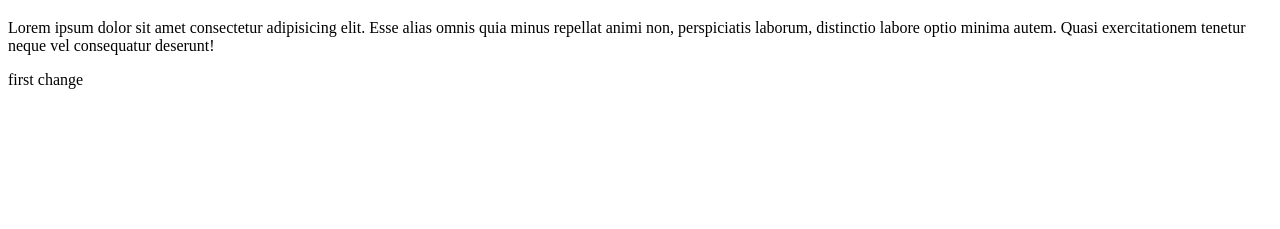
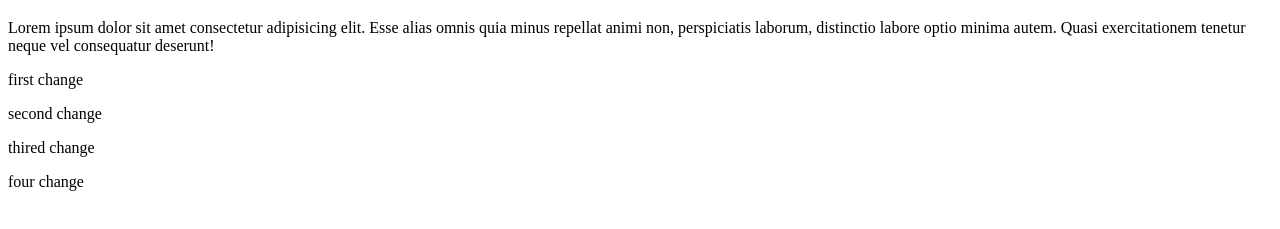
Before and after one commit to Ali-coder1996/jenkins-nginx, a plain HTML site: page index.html in a window 1280 px wide. Shown: the part 61-290 px from the top of the page. Drawn offline with Linux system fonts and the light colour scheme.

```diff
--- a/index.html
+++ b/index.html
@@ -12,5 +12,8 @@
     </h1>
     <p>Lorem ipsum dolor sit amet consectetur adipisicing elit. Esse alias omnis quia minus repellat animi non, perspiciatis laborum, distinctio labore optio minima autem. Quasi exercitationem tenetur neque vel consequatur deserunt!</p>
     <p>first change</p>
+    <p>second change</p>
+    <p>thired change</p>
+    <p>four change</p>
 </body>
 </html>
```
Also changed, not shown: 4 other files.
